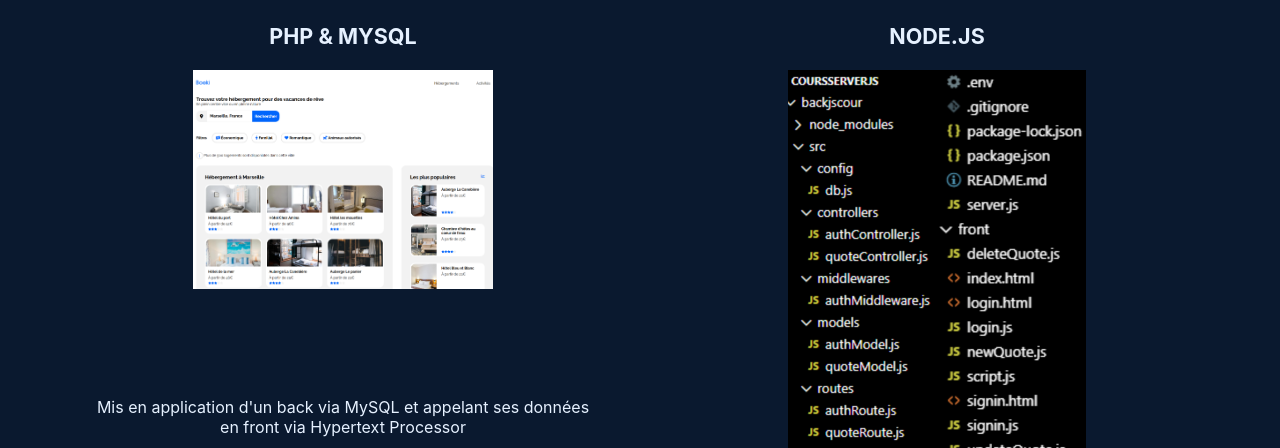
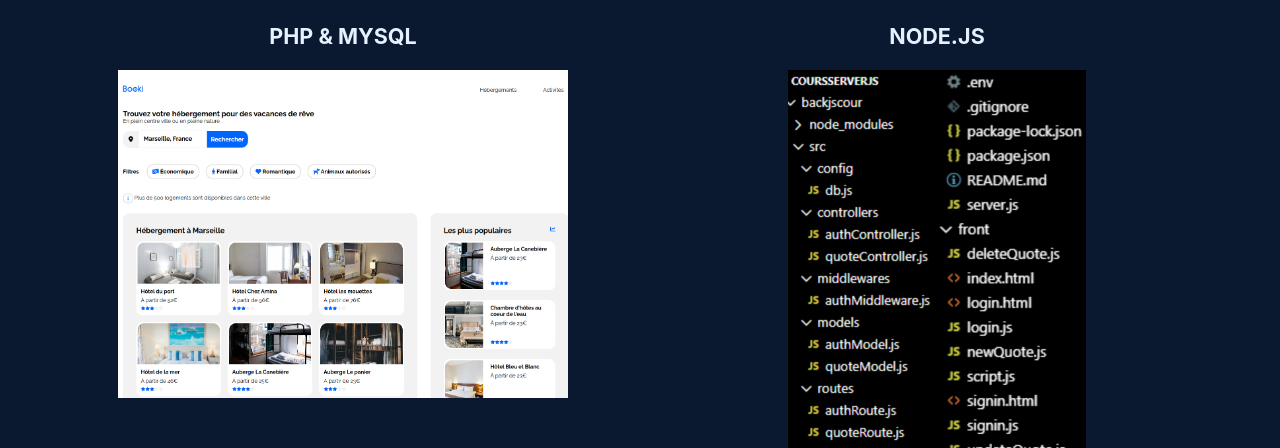
Before and after one commit to neshdras/portfolio-react, a React (Vite) app: page /projects in a window 1280 px wide. Shown: the part 301-749 px from the top of the page. Built offline with nearby package versions, Linux system fonts and the light colour scheme.

Commit message:
bug fixed

```diff
--- a/src/pages/Projects.tsx
+++ b/src/pages/Projects.tsx
@@ -1,26 +1,11 @@
-import { useEffect, useState } from "react";
 import ProjectCard from "../composants/ProjectCard";
 import data from '../data/project.json';
 import Navbar from "../composants/Header";
 import Footer from "../composants/Footer";
 import '../styles/project.scss'
 
-type Project ={
-    id: number;
-    title: string;
-    description: string;
-    image: string;
-    link: string
-};
 
 const Projects = () => {
-
-    const [project, setProjects] = useState<Project[]>([]);
-
-
-    useEffect(()=>{
-        setProjects(data)
-    }, []);
 
 
     return(
--- a/src/styles/project.scss
+++ b/src/styles/project.scss
@@ -18,7 +18,7 @@
                 text-align: center;
             }
             img{
-                max-width: 300px    ;
+                max-width: 450px    ;
             }
             p{
                 text-align: center;
```
